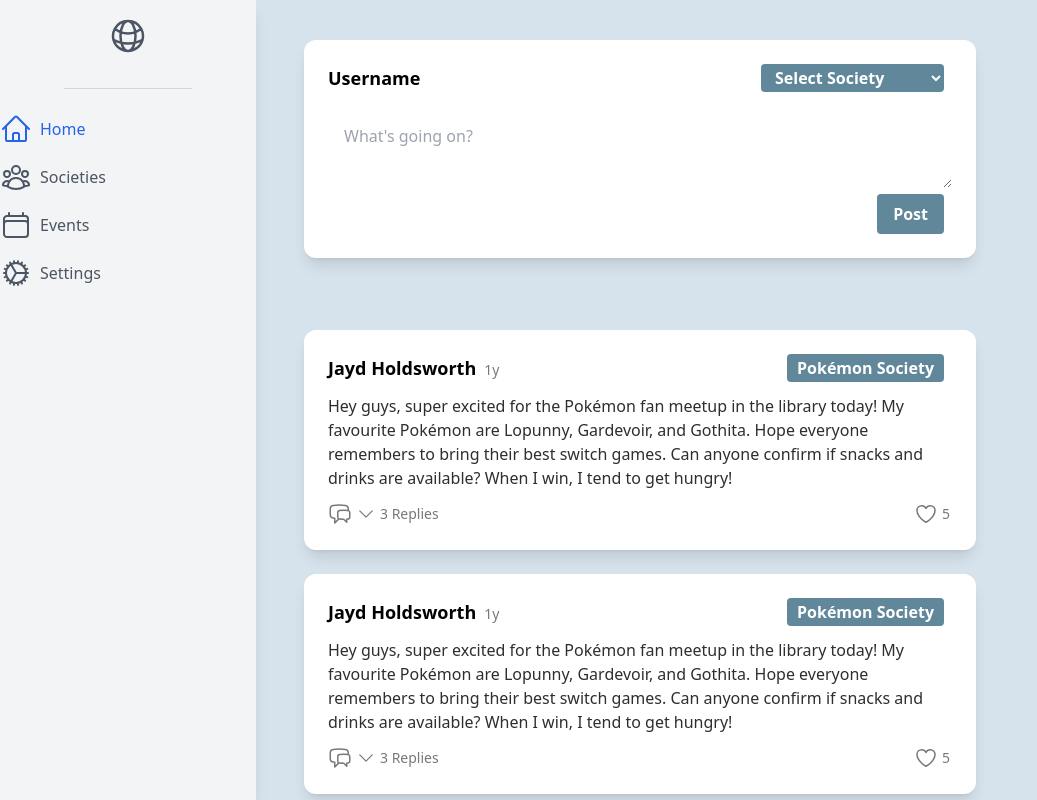
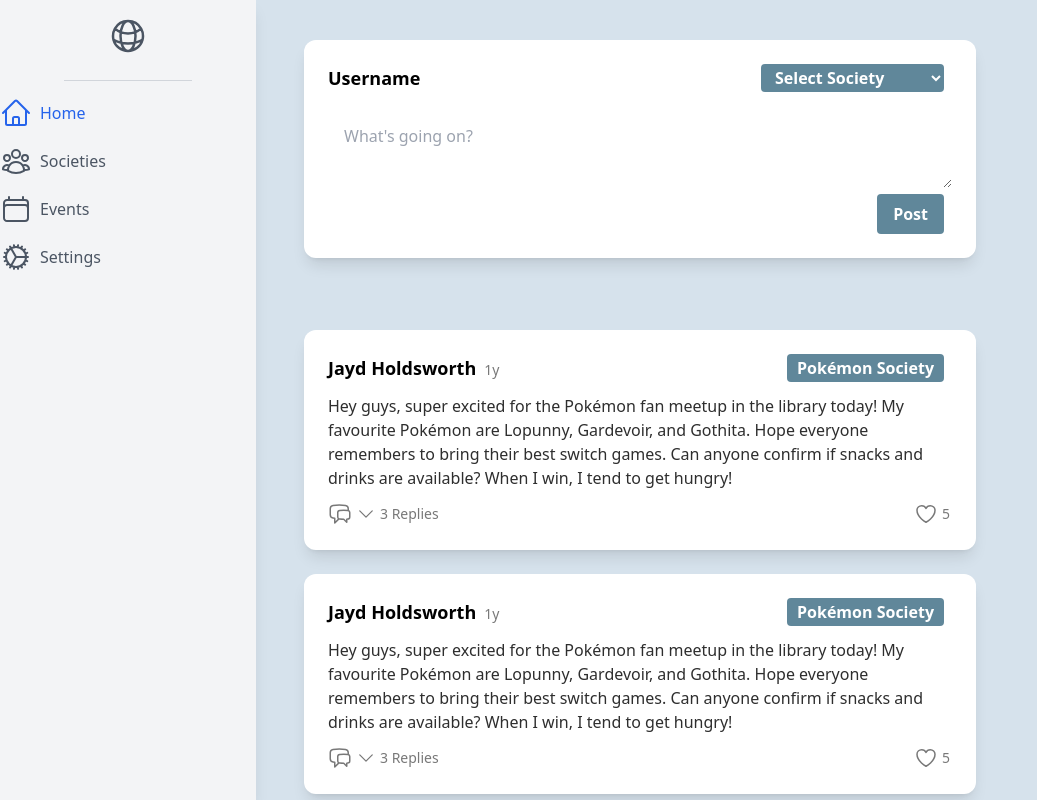
Before and after one commit to Jayd-H/UniSphere, a React (Vite) app in the folder Client/: page /home in a window 1280 px wide. Shown: the whole page, without its empty margins (0-1037 px from the left). Built offline with nearby package versions, Linux system fonts and the light colour scheme.

Commit message:
feat: adjusted y margin

```diff
--- a/Client/src/Components/Sidebar/SidebarSeparator.tsx
+++ b/Client/src/Components/Sidebar/SidebarSeparator.tsx
@@ -1,5 +1,5 @@
 const SidebarSeparator = () => {
-  return <div className="border-b border-gray-300 mx-auto w-1/2 my-4"></div>;
+  return <div className="border-b border-gray-300 mx-auto w-1/2 my-2"></div>;
 };
 
 export default SidebarSeparator;
```
